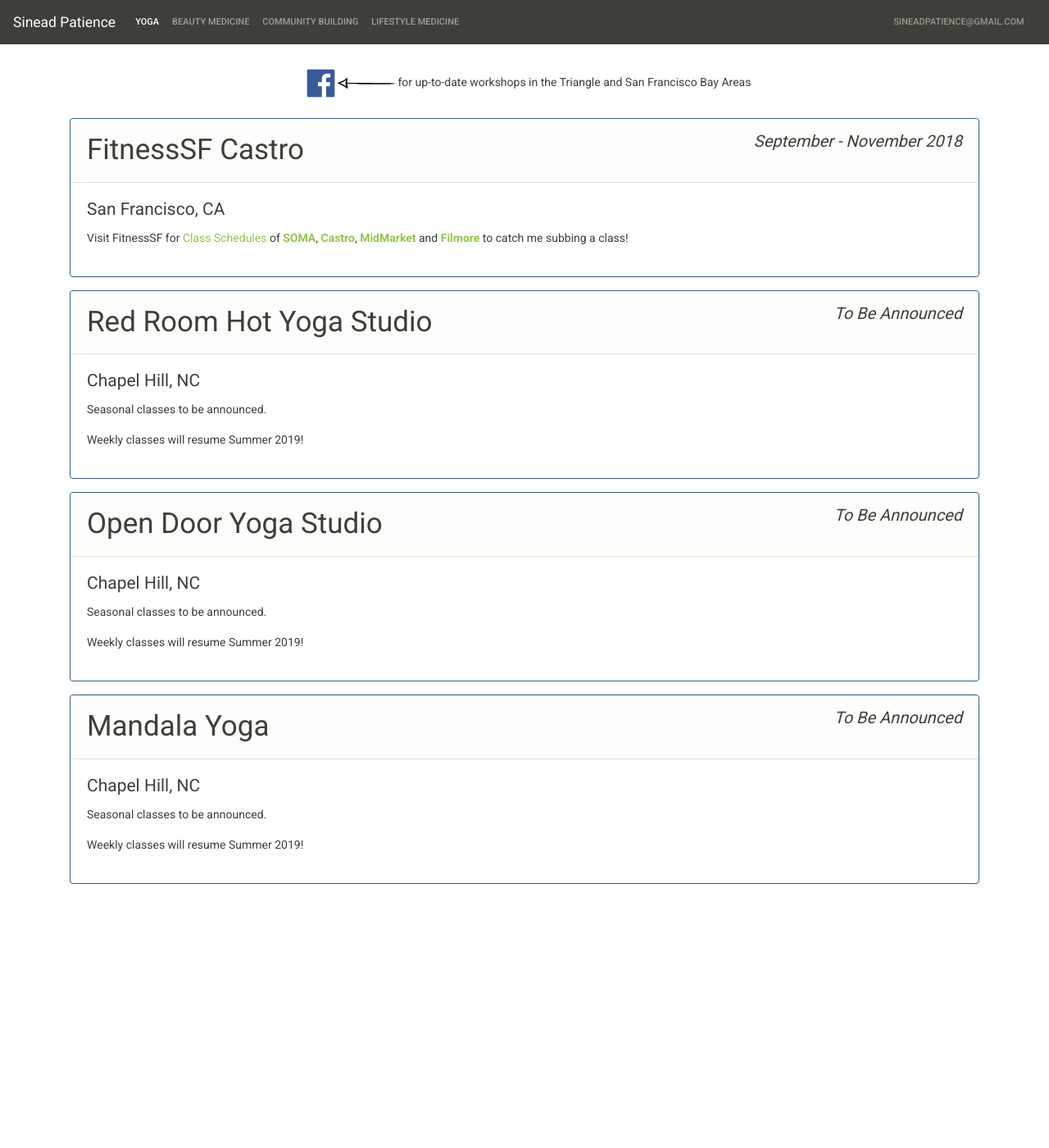
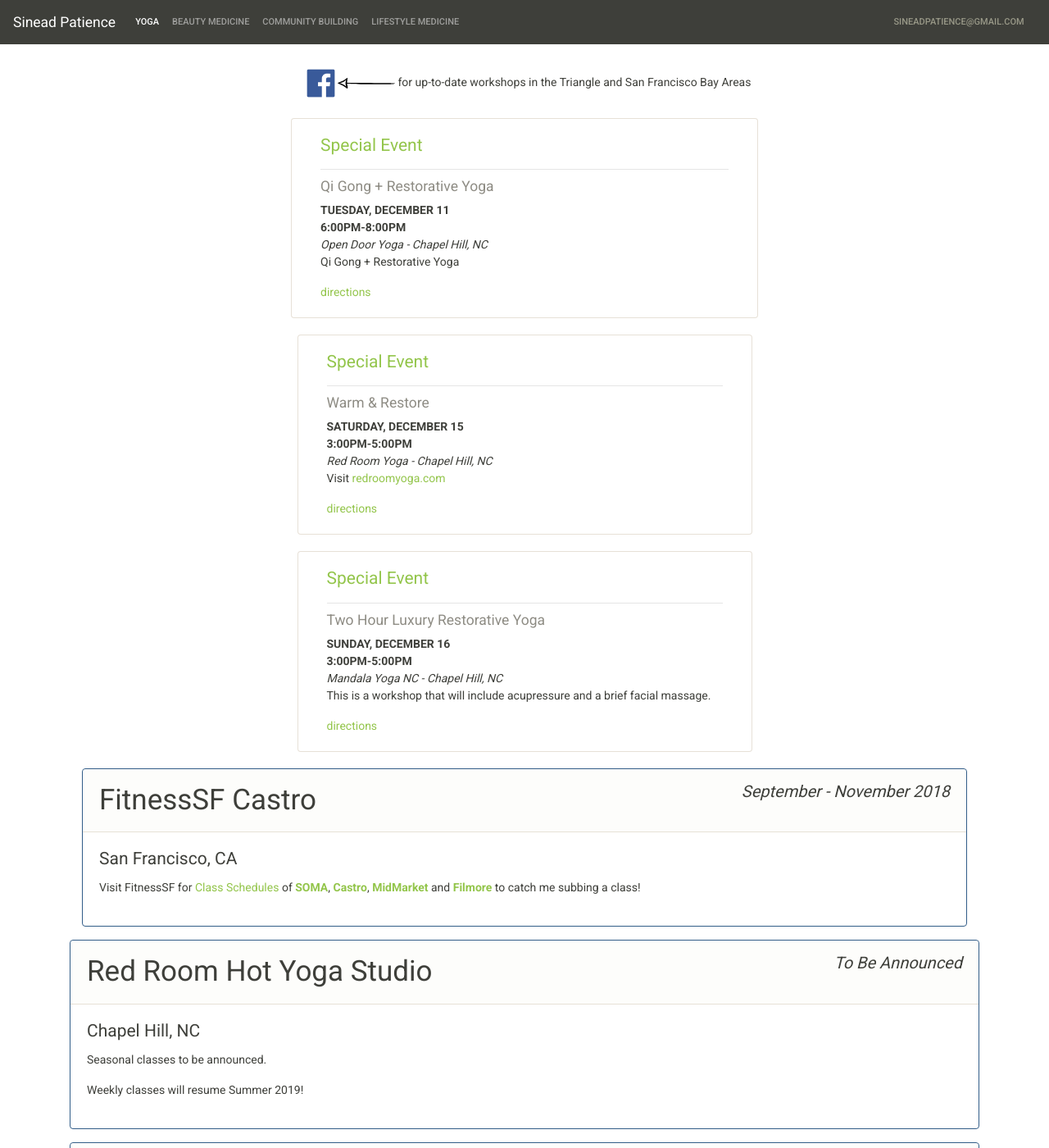
Before and after one commit to sineadpatience/sineadpatience.github.io, a Jekyll site: the page built from yoga.md, in a window 1280 px wide and 1400 px high. Shown: the whole window at 82% size. Built offline with Jekyll 4.4.1, drawn with Linux system fonts in a browser that asks for light colours.

Commit message:
layouts updated

```diff
--- a/_layouts/yoga.html
+++ b/_layouts/yoga.html
@@ -3,7 +3,7 @@
 <head>
   <title>Sinead Patience: Yoga</title>
   <link rel="stylesheet" type="text/css" href="/assets/css/sandstone.min.css">
-	<link rel="stylesheet" type="text/css" href={{"../assets/css/styles.css" | relative_url }}>
+  <link rel="stylesheet" type="text/css" href=/assets/css/styles.css>
 
     <!--for mobile-->
     <meta name="viewport" content="width=device-width, initial-scale=1, shrink-to-fit=no">
@@ -59,23 +59,54 @@
 
 <div class="container">
 
-  <!--<div class="row" id="top-card-row">-->
+  <div class="row" id="top-card-row">
 
       <!--use below for special events-->
-      <!--<div class="card special-events col-xs-12 col-sm-6 offset-sm-3">-->
-          <!--<div class="card-body">-->
-              <!--<h4 class="card-title special-event-title">Special Event</h4>-->
-              <!--<hr>-->
-              <!--<h5 class="card-subtitle mb-2 text-muted">The Heart System</h5>-->
-              <!--<p class="card-text">-->
-                  <!--<b>SATURDAY, JULY 28</b><br>-->
-                  <!--<b>3:00PM-5:00PM</b><br>-->
-                  <!--<i>Triangle Yoga - Chapel Hill, NC</i><br>-->
-                  <!--Workshop: We will explore Yoga based on the principles of Chinese Medicine. Summer is a time to focus on the 'Heart System' - come learn how to cool off this summer from the inside, out! </p>-->
-              <!--<a href="http://triangleyoga.com/TheHeartSystem.htm" class="card-link">sign up</a>-->
-              <!--<a href="https://goo.gl/maps/xD6xRirCEUr" class="card-link">directions</a>-->
-          <!--</div>-->
-      <!--</div>-->
+      <div class="card special-events col-xs-12 col-sm-6 offset-sm-3">
+          <div class="card-body">
+              <h4 class="card-title special-event-title">Special Event</h4>
+              <hr>
+              <h5 class="card-subtitle mb-2 text-muted">Qi Gong + Restorative Yoga</h5>
+              <p class="card-text">
+                  <b>TUESDAY, DECEMBER 11</b><br>
+                  <b>6:00PM-8:00PM</b><br>
+                  <i>Open Door Yoga - Chapel Hill, NC</i><br>
+                  Qi Gong + Restorative Yoga </p>
+              <!-- <a href="http://triangleyoga.com/TheHeartSystem.htm" class="card-link">sign up</a> -->
+              <a href="https://goo.gl/maps/3JphXaMWHHM2" class="card-link">directions</a>
+          </div>
+      </div>
+  </div>
+
+  <div class="card special-events col-xs-12 col-sm-6 offset-sm-3">
+          <div class="card-body">
+              <h4 class="card-title special-event-title">Special Event</h4>
+              <hr>
+              <h5 class="card-subtitle mb-2 text-muted">Warm &amp; Restore</h5>
+              <p class="card-text">
+                  <b>SATURDAY, DECEMBER 15</b><br>
+                  <b>3:00PM-5:00PM</b><br>
+                  <i>Red Room Yoga - Chapel Hill, NC</i><br>
+                  Visit <a href="http://www.redroomyoga.com">redroomyoga.com</a> </p>
+              <!-- <a href="http://triangleyoga.com/TheHeartSystem.htm" class="card-link">sign up</a> -->
+              <a href="https://goo.gl/maps/UTj6bracSb72" class="card-link">directions</a>
+          </div>
+      </div>
+
+       <div class="card special-events col-xs-12 col-sm-6 offset-sm-3">
+          <div class="card-body">
+              <h4 class="card-title special-event-title">Special Event</h4>
+              <hr>
+              <h5 class="card-subtitle mb-2 text-muted">Two Hour Luxury Restorative Yoga</h5>
+              <p class="card-text">
+                  <b>SUNDAY, DECEMBER 16</b><br>
+                  <b>3:00PM-5:00PM</b><br>
+                  <i>Mandala Yoga NC - Chapel Hill, NC</i><br>
+                  This is a workshop that will include acupressure and a brief facial massage. </p>
+              <!-- <a href="http://triangleyoga.com/TheHeartSystem.htm" class="card-link">sign up</a> -->
+              <a href="https://goo.gl/maps/wvgALFSUBmR2" class="card-link">directions</a>
+          </div>
+      </div>
 
   <!--<div class="row">-->
    <!--<div class="col-sm-12 col-md-12 col-lg-12">-->
@@ -91,7 +122,7 @@
 
   <!-- end row -->
 
-  <div class="row" id="top-card-row">
+<!--   <div class="row" id="top-card-row"> -->
   <div class="col-sm-12 col-md-12 col-lg-12">
   <div class="card border-primary mb-3" style="max-width: 100rem;">
     <div class="card-header">FitnessSF Castro<span class="float-right class-dates"><em>September - November 2018</em></span></div>
@@ -109,8 +140,8 @@
     </div>
   </div>
   </div>
-</div>
-<!-- end row -->
+<!-- </div>
+ --><!-- end row -->
 
  <div class="row">
    <div class="col-12">
```
Lines whose indentation alone changed are shown as unchanged.
